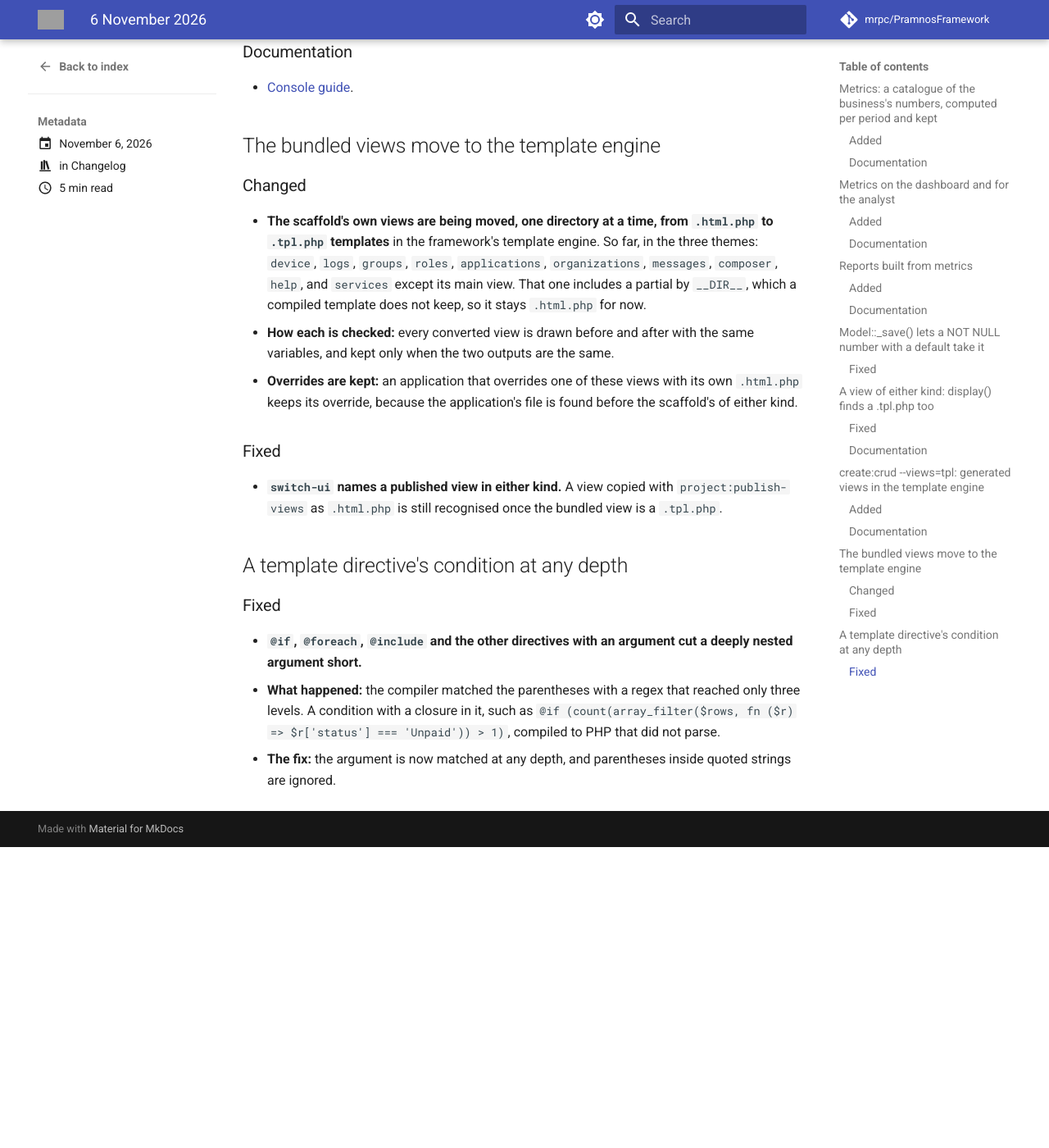
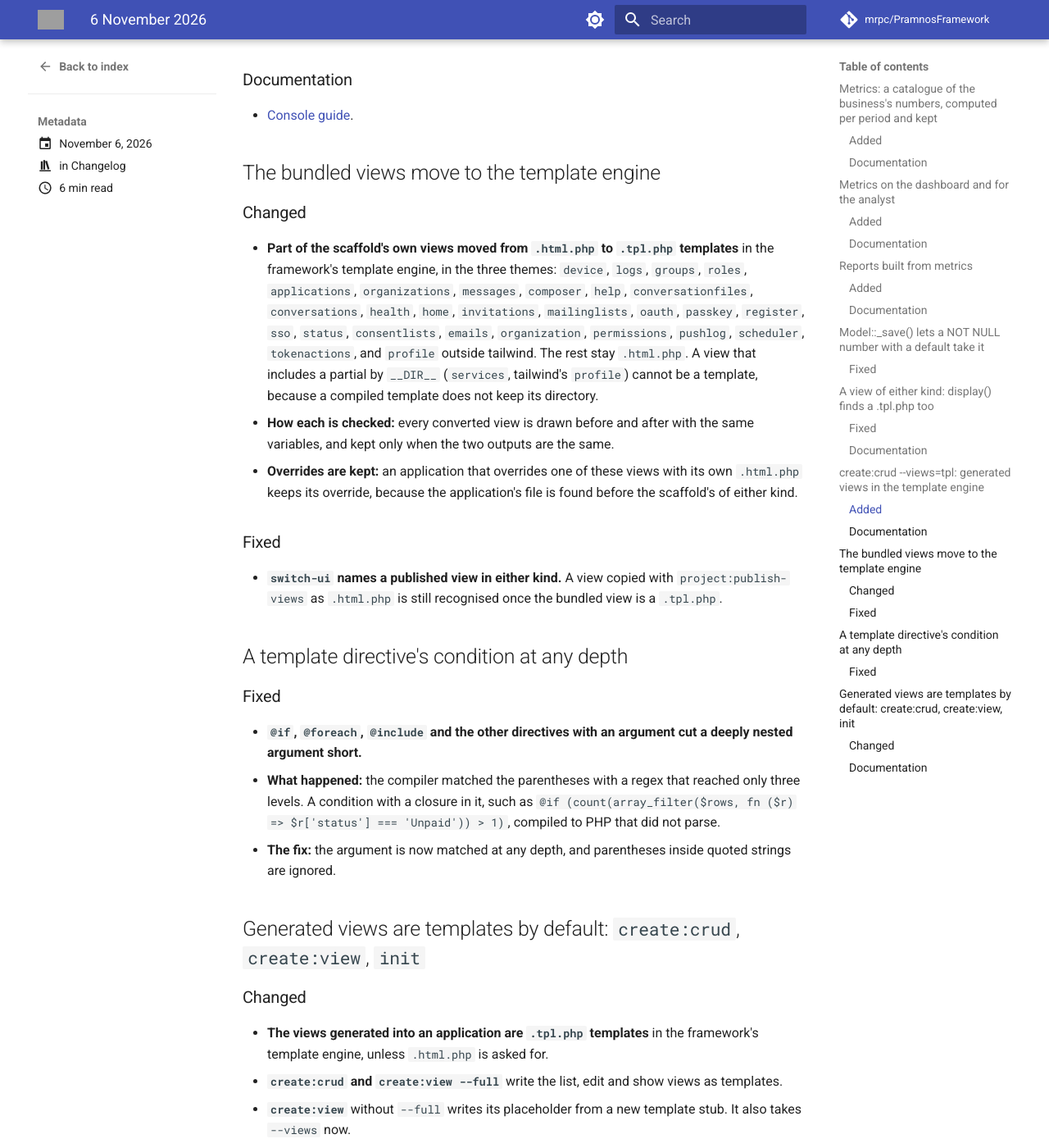
Before and after one commit to mrpc/PramnosFramework, an MkDocs documentation site: the page built from docs/version-history/posts/2026-11-06.md, in a window 1280 px wide and 1400 px high, scrolled down 3941 px. Shown: the whole window at 82% size. Built offline with MkDocs 1.6.1 and Material for MkDocs 9.7.7, drawn with Linux system fonts in a browser that asks for light colours; comment, search, counter and statistics services are not loaded; before the commit the page ends 4974 px from its top, so only the background shows below that; some of the changed text lies outside the part shown; grey boxes are pictures that could not be loaded.

Commit message:
feat(console): generated views are templates by default — create:crud, create:view, init
create:crud and create:view write .tpl.php views in the template engine unless --views=html
or app.php's make.views = html asks for .html.php; create:view takes --views and has a
template twin of its placeholder stub; init writes src/Views/home/home.tpl.php.

```diff
--- a/docs/version-history/posts/2026-11-06.md
+++ b/docs/version-history/posts/2026-11-06.md
@@ -15,6 +15,7 @@ Eight entries today:
 - `create:crud --views=tpl`: generated views in the template engine
 - The bundled views move to the template engine
 - A template directive's condition at any depth
+- Generated views are templates by default: `create:crud`, `create:view`, `init`
 
 <!-- more -->
 
@@ -146,11 +147,14 @@ Eight entries today:
 
 ### Changed
 
-- **The scaffold's own views are being moved, one directory at a time, from `.html.php` to
-  `.tpl.php` templates** in the framework's template engine. So far, in the three themes:
-  `device`, `logs`, `groups`, `roles`, `applications`, `organizations`, `messages`, `composer`,
-  `help`, and `services` except its main view. That one includes a partial by `__DIR__`, which
-  a compiled template does not keep, so it stays `.html.php` for now.
+- **Part of the scaffold's own views moved from `.html.php` to `.tpl.php` templates** in the
+  framework's template engine, in the three themes: `device`, `logs`, `groups`, `roles`,
+  `applications`, `organizations`, `messages`, `composer`, `help`, `conversationfiles`,
+  `conversations`, `health`, `home`, `invitations`, `mailinglists`, `oauth`, `passkey`,
+  `register`, `sso`, `status`, `consentlists`, `emails`, `organization`, `permissions`,
+  `pushlog`, `scheduler`, `tokenactions`, and `profile` outside tailwind. The rest stay
+  `.html.php`. A view that includes a partial by `__DIR__` (`services`, tailwind's `profile`)
+  cannot be a template, because a compiled template does not keep its directory.
   - **How each is checked:** every converted view is drawn before and after with the same
     variables, and kept only when the two outputs are the same.
   - **Overrides are kept:** an application that overrides one of these views with its own
@@ -175,3 +179,22 @@ Eight entries today:
     PHP that did not parse.
   - **The fix:** the argument is now matched at any depth, and parentheses inside quoted strings
     are ignored.
+
+## Generated views are templates by default: `create:crud`, `create:view`, `init`
+
+### Changed
+
+- **The views generated into an application are `.tpl.php` templates** in the framework's
+  template engine, unless `.html.php` is asked for.
+  - **`create:crud` and `create:view --full`** write the list, edit and show views as templates.
+  - **`create:view`** without `--full` writes its placeholder from a new template stub. It also
+    takes `--views` now.
+  - **`init`** writes the home page as `src/Views/home/home.tpl.php`.
+- **To keep `.html.php`:** pass `--views=html` to `create:crud` or `create:view`, or set
+  `'make' => ['views' => 'html']` in app.php for the whole project. Views that already exist
+  are not touched, and a controller draws either kind without a change.
+
+### Documentation
+
+- [Console guide](../../Pramnos_Console_Guide.md) and
+  [model generation guide](../../Pramnos_Console_Model_Generation_Guide.md).
```
Also changed, not shown: other parts of docs/version-history/posts/2026-11-06.md (+1 -1 lines), docs/Pramnos_Console_Guide.md (+11 -6 lines), docs/Pramnos_Console_Model_Generation_Guide.md (+5 -4 lines), 11 other files.
